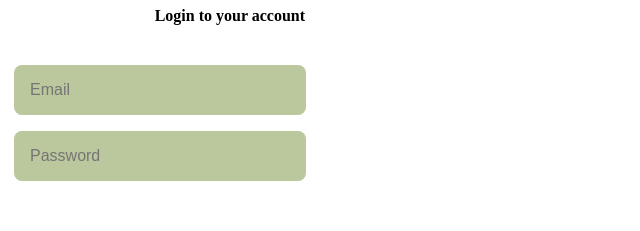
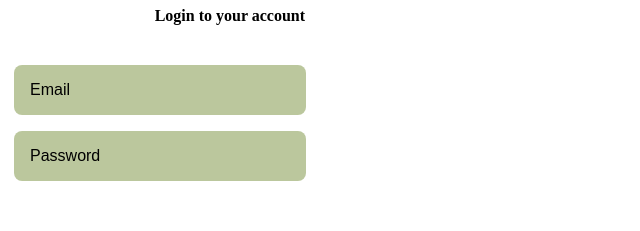
Before and after one commit to isdi-coders-2023/Daniel-Ursua-Final-Project-front-202301-mad, a React (Create React App) app: page /login in a window 1280 px wide. Shown: the part 485-716 px from the top of the page, without its empty margins (0-640 px from the left). Built offline with nearby package versions, Linux system fonts and the light colour scheme; a web font is replaced by a local one.

Commit message:
Add placeholder style

```diff
--- a/src/components/forms/logform.module.scss
+++ b/src/components/forms/logform.module.scss
@@ -25,6 +25,12 @@
   border-width: 0;
   padding: 1rem;
 }
+
+.email::placeholder,
+.passwd::placeholder {
+  color: black;
+}
+
 .button {
   border-radius: 3rem;
   width: 16rem;
```
